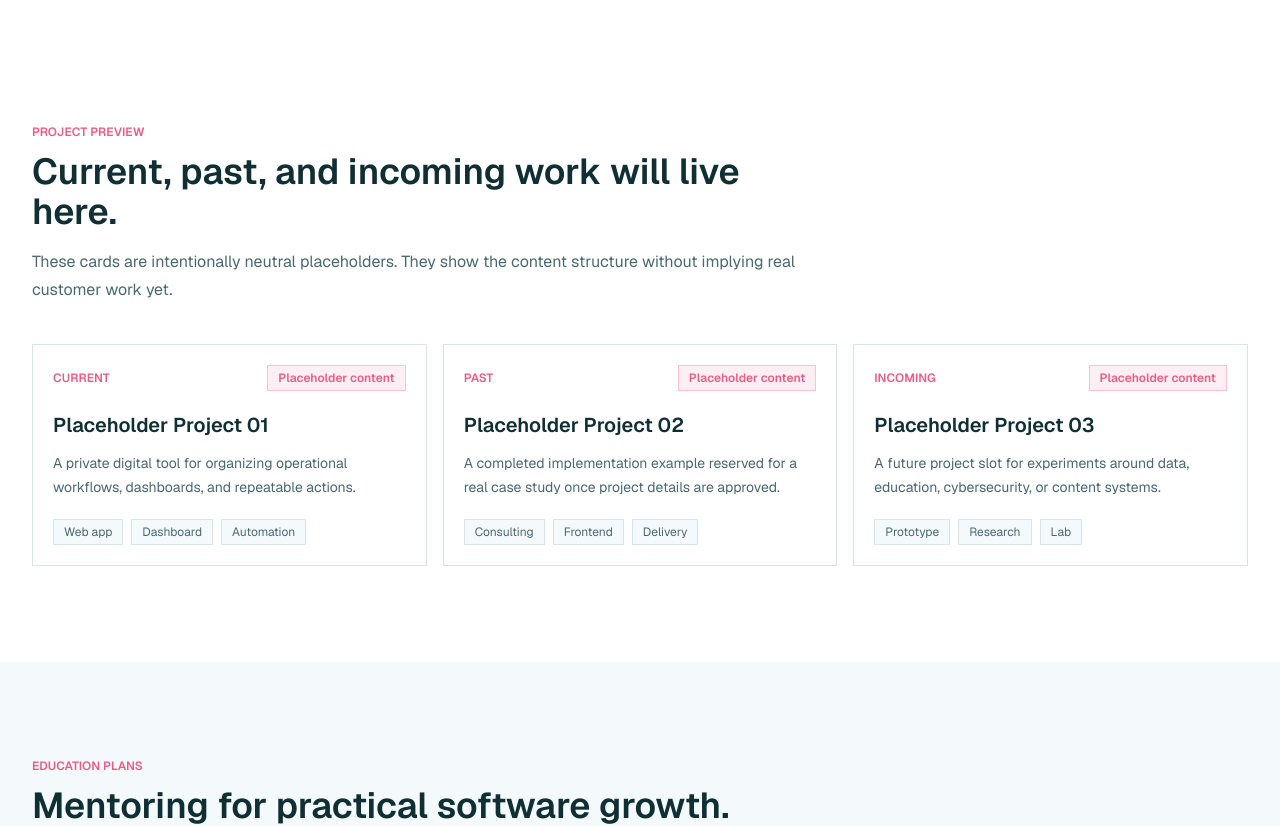
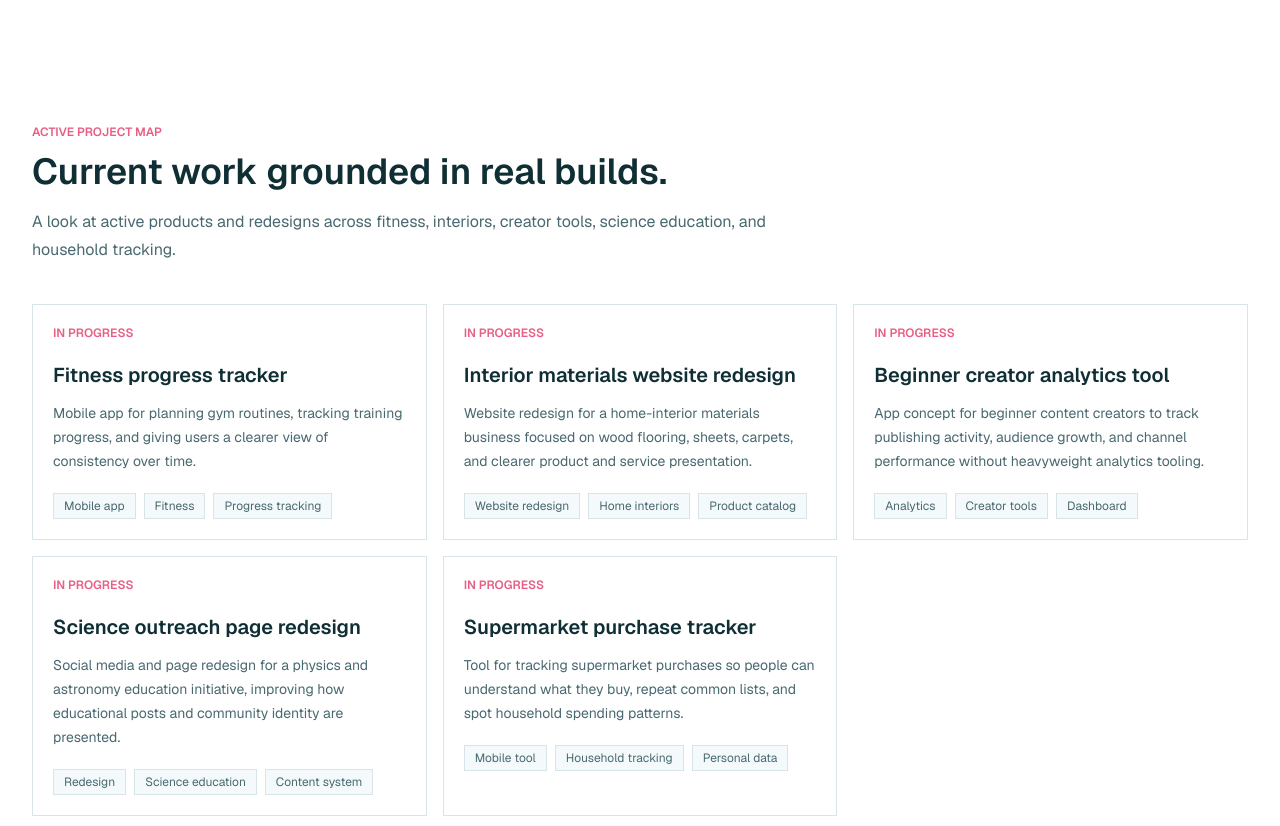
Before and after one commit to zinns/website, a Next.js app: page / in a window 1280 px wide. Shown: the part 1360-2186 px from the top of the page. Built offline with nearby package versions, Linux system fonts and the light colour scheme.

Commit message:
feat(site): add active project summaries (#82) (#83)
Co-authored-by: github-actions[bot] <41898282+github-actions[bot]@users.noreply.github.com>

```diff
--- a/src/app/content.ts
+++ b/src/app/content.ts
@@ -143,7 +143,7 @@ export const siteCopy: Record<Locale, SiteCopy> = {
         'Zinns combines consulting, product thinking, education, and experimentation to turn practical ideas into useful software.',
       primaryCta: 'Start a conversation',
       secondaryCta: 'Explore the map',
-      note: 'This first version uses neutral placeholder content until real projects, reviews, and team information are added.',
+      note: 'This first version includes active project summaries, with reviews and team information still labeled as placeholders until approved.',
       metrics: [
         { value: '01', label: 'Public website first' },
         { value: '02', label: 'Projects and education next' },
@@ -172,31 +172,45 @@ export const siteCopy: Record<Locale, SiteCopy> = {
       ],
     },
     projects: {
-      eyebrow: 'Project preview',
-      title: 'Current, past, and incoming work will live here.',
+      eyebrow: 'Active project map',
+      title: 'Current work grounded in real builds.',
       description:
-        'These cards are intentionally neutral placeholders. They show the content structure without implying real customer work yet.',
+        'A look at active products and redesigns across fitness, interiors, creator tools, science education, and household tracking.',
       items: [
         {
-          status: 'Current',
-          title: 'Placeholder Project 01',
+          status: 'In progress',
+          title: 'Fitness progress tracker',
           summary:
-            'A private digital tool for organizing operational workflows, dashboards, and repeatable actions.',
-          tags: ['Web app', 'Dashboard', 'Automation'],
+            'Mobile app for planning gym routines, tracking training progress, and giving users a clearer view of consistency over time.',
+          tags: ['Mobile app', 'Fitness', 'Progress tracking'],
         },
         {
-          status: 'Past',
-          title: 'Placeholder Project 02',
+          status: 'In progress',
+          title: 'Interior materials website redesign',
           summary:
-            'A completed implementation example reserved for a real case study once project details are approved.',
-          tags: ['Consulting', 'Frontend', 'Delivery'],
+            'Website redesign for a home-interior materials business focused on wood flooring, sheets, carpets, and clearer product and service presentation.',
+          tags: ['Website redesign', 'Home interiors', 'Product catalog'],
         },
         {
-          status: 'Incoming',
-          title: 'Placeholder Project 03',
+          status: 'In progress',
+          title: 'Beginner creator analytics tool',
           summary:
-            'A future project slot for experiments around data, education, cybersecurity, or content systems.',
-          tags: ['Prototype', 'Research', 'Lab'],
+            'App concept for beginner content creators to track publishing activity, audience growth, and channel performance without heavyweight analytics tooling.',
+          tags: ['Analytics', 'Creator tools', 'Dashboard'],
+        },
+        {
+          status: 'In progress',
+          title: 'Science outreach page redesign',
+          summary:
+            'Social media and page redesign for a physics and astronomy education initiative, improving how educational posts and community identity are presented.',
+          tags: ['Redesign', 'Science education', 'Content system'],
+        },
+        {
+          status: 'In progress',
+          title: 'Supermarket purchase tracker',
+          summary:
+            'Tool for tracking supermarket purchases so people can understand what they buy, repeat common lists, and spot household spending patterns.',
+          tags: ['Mobile tool', 'Household tracking', 'Personal data'],
         },
       ],
     },
@@ -366,7 +380,7 @@ export const siteCopy: Record<Locale, SiteCopy> = {
         'Zinns combina consultoría, pensamiento de producto, educación y experimentación para convertir ideas prácticas en software útil.',
       primaryCta: 'Iniciar conversación',
       secondaryCta: 'Explorar el mapa',
-      note: 'Esta primera versión usa contenido temporal neutral hasta agregar proyectos, reseñas e información real del equipo.',
+      note: 'Esta primera versión incluye resúmenes de proyectos activos, con reseñas e información del equipo aún marcadas como contenido temporal hasta ser aprobadas.',
       metrics: [
         { value: '01', label: 'Primero el sitio público' },
         { value: '02', label: 'Después proyectos y educación' },
@@ -396,31 +410,45 @@ export const siteCopy: Record<Locale, SiteCopy> = {
       ],
     },
     projects: {
-      eyebrow: 'Vista de proyectos',
-      title: 'Aquí vivirán trabajos actuales, pasados y futuros.',
+      eyebrow: 'Mapa de proyectos activos',
+      title: 'Trabajo actual basado en proyectos reales.',
       description:
-        'Estas tarjetas son placeholders neutrales. Muestran la estructura de contenido sin sugerir trabajo real de clientes todavía.',
+        'Una vista de productos y rediseños activos en fitness, interiores, herramientas para creadores, educación científica y seguimiento del hogar.',
       items: [
         {
-          status: 'Actual',
-          title: 'Placeholder Project 01',
+          status: 'En progreso',
+          title: 'Tracker de progreso fitness',
           summary:
-            'Una herramienta digital privada para organizar flujos operativos, tableros y acciones repetibles.',
-          tags: ['Web app', 'Dashboard', 'Automatización'],
+            'App móvil para planear rutinas de gimnasio, registrar avances de entrenamiento y dar una vista clara de la constancia en el tiempo.',
+          tags: ['App móvil', 'Fitness', 'Seguimiento de progreso'],
         },
         {
-          status: 'Pasado',
-          title: 'Placeholder Project 02',
+          status: 'En progreso',
+          title: 'Rediseño web para materiales de interiores',
           summary:
-            'Un ejemplo de implementación completada reservado para un caso real cuando los detalles estén aprobados.',
-          tags: ['Consultoría', 'Frontend', 'Entrega'],
+            'Rediseño de sitio para un negocio de materiales de interiores enfocado en pisos de madera, láminas, alfombras y presentación más clara de productos y servicios.',
+          tags: ['Rediseño web', 'Interiores', 'Catálogo de productos'],
         },
         {
-          status: 'Próximo',
-          title: 'Placeholder Project 03',
+          status: 'En progreso',
+          title: 'Herramienta de analítica para creadores principiantes',
           summary:
-            'Un espacio futuro para experimentos alrededor de datos, educación, ciberseguridad o sistemas de contenido.',
-          tags: ['Prototipo', 'Investigación', 'Lab'],
+            'Concepto de app para que creadores de contenido principiantes registren actividad de publicación, crecimiento de audiencia y rendimiento por canal sin herramientas pesadas.',
+          tags: ['Analítica', 'Herramientas para creadores', 'Dashboard'],
+        },
+        {
+          status: 'En progreso',
+          title: 'Rediseño para divulgación científica',
+          summary:
+            'Rediseño de página y red social para una iniciativa de física y astronomía, mejorando la presentación de publicaciones educativas e identidad de comunidad.',
+          tags: ['Rediseño', 'Educación científica', 'Sistema de contenido'],
+        },
+        {
+          status: 'En progreso',
+          title: 'Tracker de compras de supermercado',
+          summary:
+            'Herramienta para registrar compras de supermercado, repetir listas comunes y detectar patrones de consumo del hogar.',
+          tags: ['App móvil', 'Seguimiento del hogar', 'Datos personales'],
         },
       ],
     },
--- a/src/app/page.tsx
+++ b/src/app/page.tsx
@@ -151,7 +151,6 @@ export default function Home() {
                 <span className="text-xs font-semibold uppercase text-accent">
                   {project.status}
                 </span>
-                <PlaceholderBadge label={copy.common.placeholder} />
               </div>
               <h3 className="mt-5 text-xl font-semibold text-ink">{project.title}</h3>
               <p className="mt-3 text-sm leading-6 text-secondary">{project.summary}</p>
```
Also changed, not shown: 3 other files (tests, documents, lock files or other folders).
